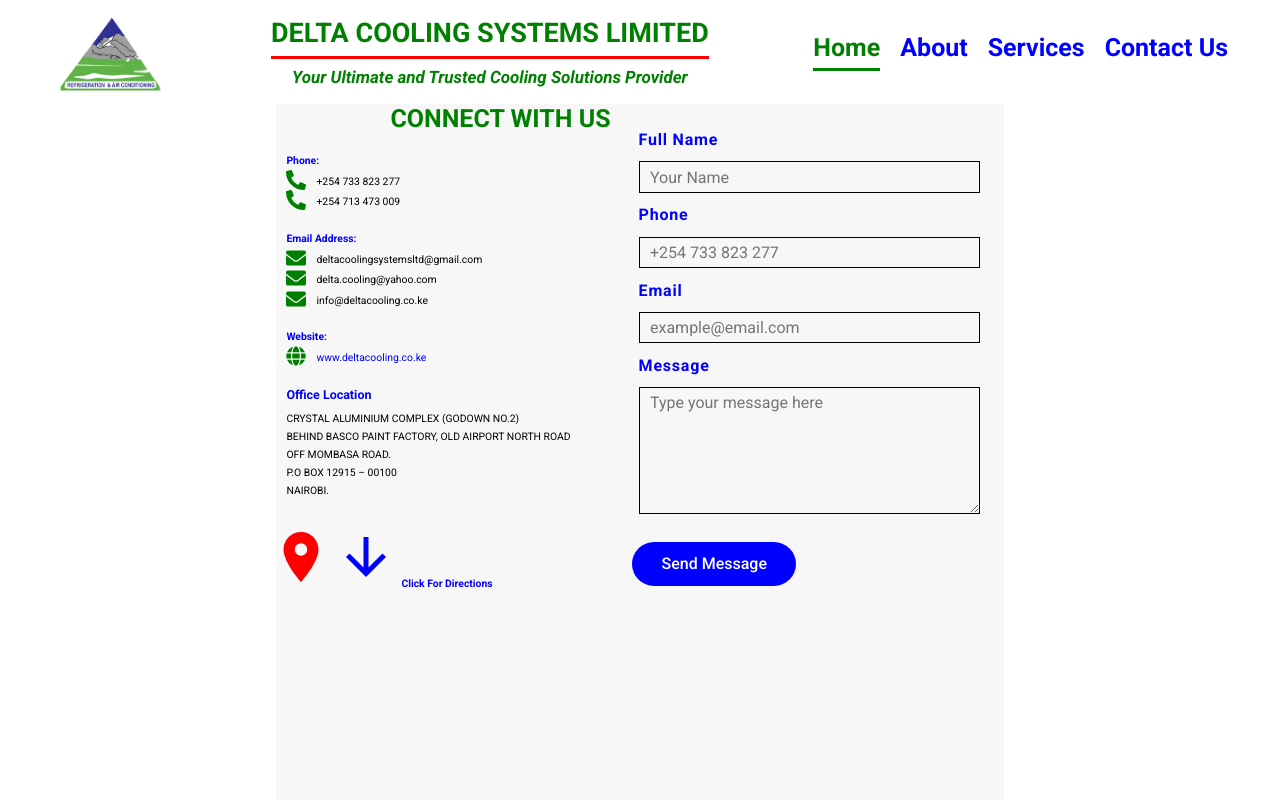
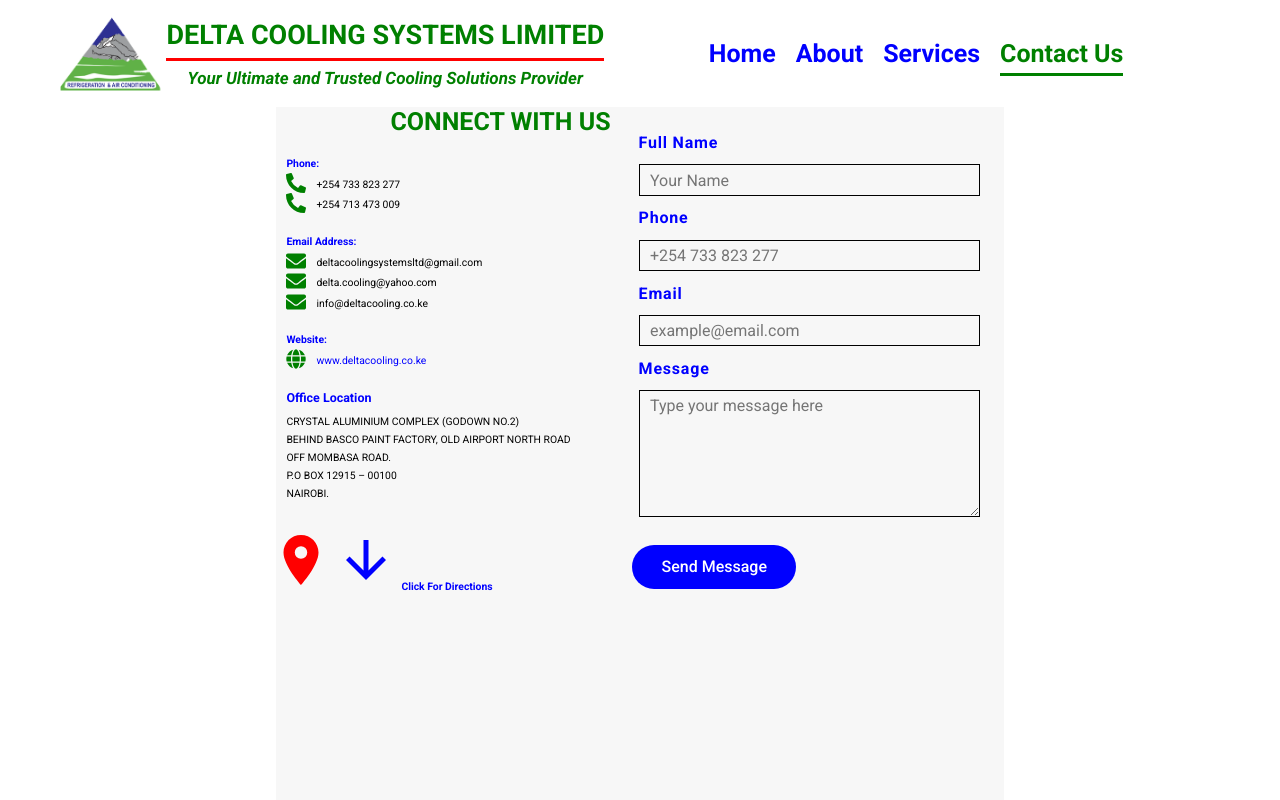
Before and after one commit to Enockodhis/DELTA-COOLING-SYSTEM-LIMITED-WEBSITE, a React (Create React App) app: page /contact-us in a window 1280 px wide. Shown: the top 800 px of the page. Built offline with nearby package versions, Linux system fonts and the light colour scheme.

Commit message:
optimized Navbar

```diff
--- a/src/components/Navbar/Navbar.js
+++ b/src/components/Navbar/Navbar.js
@@ -1,91 +1,81 @@
 import React, { useState } from "react";
 import "./Navbar.css";
 import logo from "../../assets/deltalogo.png";
-import { Link } from "react-router-dom";
+import { NavLink } from "react-router-dom";
 import { TiThMenu } from "react-icons/ti";
 import { RiCloseFill } from "react-icons/ri";
 
 const Navbar = () => {
   const [showMenu, setShowMenu] = useState(false);
-  const [menu, setMenu] = useState("home");
-  const handleMenuClick = (menuName) => {
-    setMenu(menuName);
-    setShowMenu(false); // Closes the menu when an item is clicked
-  };
+
+  // Function to close the mobile menu
+  const closeMenu = () => setShowMenu(false);
+
+  // Define the navigation links
+  const navLinks = [
+    { name: "Home", path: "/" },
+    { name: "About", path: "/about" },
+    { name: "Services", path: "/services" },
+    { name: "Contact Us", path: "/contact-us" },
+  ];
 
   return (
-    <div className="navbar">
-      <img src={logo} alt="logo" className="logo" />
+    <nav className="navbar">
+      {/* Logo Section */}
+      <div className="navbar-logo">
+        <img src={logo} alt="Delta Cooling Systems Limited Logo" className="logo" />
+      </div>
+
+      {/* Organization Name Section */}
       <div className="organizationName">
         <h1>DELTA COOLING SYSTEMS LIMITED</h1>
         <div className="underline"></div>
         <h2>Your Ultimate and Trusted Cooling Solutions Provider</h2>
       </div>
-      <div className="navbar-menu">
-        <ul className="navbarMenuListItem">
-          <li
-            onClick={() => handleMenuClick("home")}
-            className={menu === "home" ? "active" : ""}
-          >
-            <Link to="/">Home</Link>
+
+      {/* Desktop Navigation Menu */}
+      <ul className="navbarMenuListItem">
+        {navLinks.map((link) => (
+          <li key={link.name}>
+            <NavLink
+              exact={link.path === "/"}
+              to={link.path}
+              activeClassName="active"
+              onClick={closeMenu} // Ensures the mobile menu closes when a link is clicked
+            >
+              {link.name}
+            </NavLink>
           </li>
-          <li
-            onClick={() => handleMenuClick("about")}
-            className={menu === "about" ? "active" : ""}
-          >
-            <Link to="/about">About</Link>
-          </li>
-          <li
-            onClick={() => handleMenuClick("services")}
-            className={menu === "services" ? "active" : ""}
-          >
-            <Link to="/services">Services</Link>
-          </li>
-          <li
-            onClick={() => handleMenuClick("contact-us")}
-            className={menu === "contact-us" ? "active" : ""}
-          >
-            <Link to="/contact-us">Contact Us</Link>
-          </li>
+        ))}
+      </ul>
+
+      {/* Mobile Menu Icon */}
+      <button
+        className="mobileMenu-Icon"
+        onClick={() => setShowMenu((prev) => !prev)}
+        aria-label={showMenu ? "Close Menu" : "Open Menu"}
+      >
+        {showMenu ? <RiCloseFill /> : <TiThMenu />}
+      </button>
+
+      {/* Mobile Navigation Menu */}
+      {showMenu && (
+        <ul className="navMenu">
+          {navLinks.map((link) => (
+            <li key={link.name}>
+              <NavLink
+                exact={link.path === "/"}
+                to={link.path}
+                activeClassName="active"
+                onClick={closeMenu} // Closes the menu when a link is clicked
+              >
+                {link.name}
+              </NavLink>
+            </li>
+          ))}
         </ul>
-      </div>
-
-      {/* ----Mobile Screen Navbar */}
-      {showMenu ? (
-        <RiCloseFill
-          className="mobileMenu-Icon"
-          onClick={() => setShowMenu(false)}
-        />
-      ) : (
-        <TiThMenu className="mobileMenu-Icon" onClick={() => setShowMenu(true)} />
       )}
-        <ul className='navMenu' style={{display: showMenu? 'flex':'none'}}>
-        <li
-            onClick={() => handleMenuClick("home")}
-            className={menu === "home" ? "active" : ""}
-          >
-            <Link to="/">Home</Link>
-          </li>
-          <li
-            onClick={() => handleMenuClick("about")}
-            className={menu === "about" ? "active" : ""}
-          >
-            <Link to="/about">About</Link>
-          </li>
-          <li
-            onClick={() => handleMenuClick("services")}
-            className={menu === "services" ? "active" : ""}
-          >
-            <Link to="/services">Services</Link>
-          </li>
-          <li
-            onClick={() => handleMenuClick("contact-us")}
-            className={menu === "contact-us" ? "active" : ""}
-          >
-            <Link to="/contact-us">Contact Us</Link>
-          </li>
-        </ul>
-    </div>
+    </nav>
   );
 };
 
```
